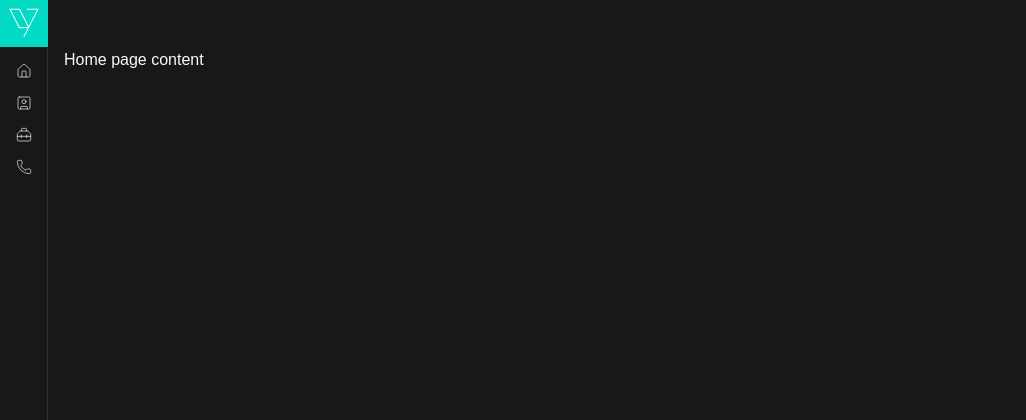
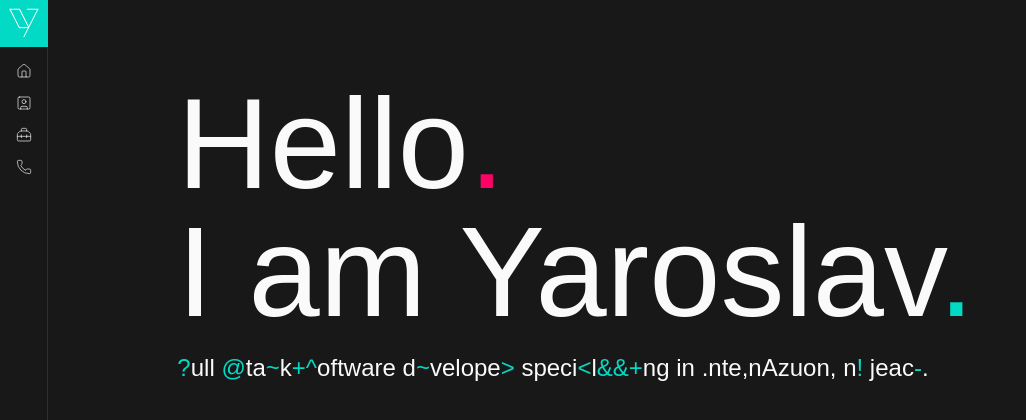
Before and after one commit to yaroslavvasko/yaroslavvasko.github.io, a React (Vite) app in the folder site/: page / in a window 1280 px wide. Shown: the top 420 px of the page, without its empty margins (0-1026 px from the left). Built offline with nearby package versions, Linux system fonts and the light colour scheme.

Commit message:
text transformer

```diff
--- a/site/src/components/sidebar/app-sidebar-body.tsx
+++ b/site/src/components/sidebar/app-sidebar-body.tsx
@@ -14,7 +14,12 @@ export function AppSidebarBody({
       <header className="flex h-16 shrink-0 items-center gap-2 transition-[width,height] ease-linear group-has-data-[collapsible=icon]/sidebar-wrapper:h-12">
         {isMobile && <SidebarTrigger />}
       </header>
-      <div className="flex flex-1 flex-col gap-4 p-4 pt-0">{children}</div>
+
+      <div className="grid grid-cols-12 p-4 sm:p-6 lg:p-8">
+        <section className="col-span-12 lg:col-span-10 lg:col-start-2">
+          {children}
+        </section>
+      </div>
     </SidebarInset>
   );
 }
--- /dev/null
+++ b/site/src/components/text-transformation/text-transformer.tsx
@@ -0,0 +1,178 @@
+import { useCallback, useEffect, useRef, useState } from "react";
+
+const DEFAULT_SPECIALS = "#&*@!%$?~^+-=<>";
+
+export type TextTransformerProps = {
+  sentences?: string[];
+  specials?: string;
+  speed?: number;
+  pauseMs?: number;
+  loop?: boolean;
+  className?: string;
+  glitchPercentage?: number; // 0 to 100, chance for each letter to glitch on each tick (default: 20)
+};
+
+/**
+ * AnimatedText
+ *
+ * Props:
+ *   sentences    string[]   — ordered list of sentences to cycle through
+ *   specials     string     — pool of glitch characters (default: "#&*@!%$?~^+-=<>")
+ *   speed        number     — ms between animation ticks (default: 60)
+ *   pauseMs      number     — ms to hold a fully-resolved sentence (default: 1200)
+ *   loop         boolean    — restart after the last sentence (default: true)
+ *   className    string     — applied to the outer <span>
+ */
+export default function TextTransformer({
+  sentences = [],
+  specials = DEFAULT_SPECIALS,
+  speed = 120,
+  pauseMs = 2000,
+  loop = true,
+  className = "",
+  glitchPercentage = 30,
+}: TextTransformerProps) {
+  const [chars, setChars] = useState<string[]>(
+    () => sentences[0]?.split("") ?? [],
+  );
+  const [glitched, setGlitched] = useState<Set<number>>(new Set<number>());
+  const [currentIndex, setCurrentIndex] = useState(0);
+
+  const timerRef = useRef<number | null>(null);
+  const pauseRef = useRef<number | null>(null);
+
+  const randomSpecial = useCallback(() => {
+    return specials[Math.floor(Math.random() * specials.length)];
+  }, [specials]);
+
+  const letterIndices = useCallback((sentence: string): number[] => {
+    return sentence.split("").flatMap((character, index) => {
+      const isVisibleLetter =
+        character.trim().length > 0 &&
+        ![",", ".", "!", "?"].includes(character);
+
+      return isVisibleLetter ? [index] : [];
+    });
+  }, []);
+
+  const startTransition = useCallback(
+    function startTransition(fromIdx: number, toIdx: number) {
+      const from = sentences[fromIdx] ?? "";
+      const to = sentences[toIdx] ?? "";
+      const maxLen = Math.max(from.length, to.length);
+
+      const currentChars = [...from.padEnd(maxLen)];
+      const fromLetters = letterIndices(from.padEnd(maxLen));
+      const toLetters = letterIndices(to.padEnd(maxLen));
+      const allLetters = [...new Set([...fromLetters, ...toLetters])];
+      const shuffled = [...allLetters].sort(() => Math.random() - 0.5);
+
+      let scrambleIdx = 0;
+      let unscrambleIdx = 0;
+      let phase: "scramble" | "resolve" = "scramble";
+      const glitchedIndices = new Set<number>();
+
+      setChars(currentChars);
+      setGlitched(new Set<number>());
+
+      if (timerRef.current !== null) {
+        window.clearInterval(timerRef.current);
+      }
+
+      timerRef.current = window.setInterval(() => {
+        if (phase === "scramble") {
+          if (scrambleIdx < shuffled.length * (glitchPercentage / 100)) {
+            glitchedIndices.add(shuffled[scrambleIdx++]);
+          } else {
+            phase = "resolve";
+          }
+        }
+
+        if (phase === "resolve") {
+          if (unscrambleIdx < shuffled.length) {
+            const idx = shuffled[unscrambleIdx++];
+            glitchedIndices.delete(idx);
+            currentChars[idx] = to[idx] ?? " ";
+          } else {
+            if (timerRef.current !== null) {
+              window.clearInterval(timerRef.current);
+              timerRef.current = null;
+            }
+
+            const finalChars = [...to];
+            setChars(finalChars);
+            setGlitched(new Set<number>());
+            setCurrentIndex(toIdx);
+
+            const nextIdx = (toIdx + 1) % sentences.length;
+            const shouldContinue = loop || toIdx < sentences.length - 1;
+
+            if (shouldContinue) {
+              if (pauseRef.current !== null) {
+                window.clearTimeout(pauseRef.current);
+              }
+
+              pauseRef.current = window.setTimeout(() => {
+                setCurrentIndex(toIdx);
+                startTransition(toIdx, nextIdx);
+              }, pauseMs);
+            }
+            return;
+          }
+        }
+
+        setChars([...currentChars]);
+        setGlitched(new Set(glitchedIndices));
+      }, speed);
+    },
+    [sentences, speed, pauseMs, loop, letterIndices],
+  );
+
+  useEffect(() => {
+    if (sentences.length < 2) {
+      return;
+    }
+
+    setCurrentIndex(0);
+    setChars([...sentences[0]]);
+    setGlitched(new Set<number>());
+
+    if (pauseRef.current !== null) {
+      window.clearTimeout(pauseRef.current);
+    }
+
+    pauseRef.current = window.setTimeout(() => {
+      startTransition(0, 1);
+    }, pauseMs);
+
+    return () => {
+      if (timerRef.current !== null) {
+        window.clearInterval(timerRef.current);
+        timerRef.current = null;
+      }
+
+      if (pauseRef.current !== null) {
+        window.clearTimeout(pauseRef.current);
+        pauseRef.current = null;
+      }
+    };
+  }, [pauseMs, sentences, startTransition]);
+
+  return (
+    <p className={className} aria-label={sentences[currentIndex] ?? ""}>
+      {chars.map((char, index) =>
+        glitched.has(index) ? (
+          <span
+            key={`${char}-${index}`}
+            className="text-primary"
+            aria-hidden="true"
+          >
+            {randomSpecial()}
+          </span>
+        ) : (
+          <span key={`${char}-${index}`}>{char}</span>
+        ),
+      )}
+    </p>
+  );
+}
--- a/site/src/index.css
+++ b/site/src/index.css
@@ -33,6 +33,7 @@
   --color-secondary: var(--secondary);
   --color-primary-foreground: var(--primary-foreground);
   --color-primary: var(--primary);
+  --color-primary-2: var(--primary-2);
   --color-popover-foreground: var(--popover-foreground);
   --color-popover: var(--popover);
   --color-card-foreground: var(--card-foreground);
@@ -56,6 +57,7 @@
   --popover: oklch(1 0 0);
   --popover-foreground: oklch(0.145 0 0);
   --primary: oklch(0.7976 0.142 182.71);
+  --primary-2: oklch(0.6391 0.255 10.56);
   --primary-foreground: oklch(0.421 0.095 57.708);
   --secondary: oklch(0.967 0.001 286.375);
   --secondary-foreground: oklch(0.21 0.006 285.885);
@@ -91,6 +93,7 @@
   --popover: oklch(0.205 0 0);
   --popover-foreground: oklch(0.985 0 0);
   --primary: oklch(0.7976 0.142 182.71);
+  --primary-2: oklch(0.6391 0.255 10.56);
   --primary-foreground: oklch(0.421 0.095 57.708);
   --secondary: oklch(0.274 0.006 286.033);
   --secondary-foreground: oklch(0.985 0 0);
--- a/site/src/pages/home.tsx
+++ b/site/src/pages/home.tsx
@@ -1,3 +1,25 @@
+import TextTransformer from "@/components/text-transformation/text-transformer";
+
+const sentences = [
+  "Full stack software developer specializing in .NET, Azure, and React.",
+  "Several years of enterprise experience across international projects.",
+  "Turning complex business requirements into elegant, scalable solutions.",
+  "From Kraków, Poland — building software that works across borders.",
+  "May your builds always pass and your users always stay.",
+  "If this resonates — share it with someone who builds things too.",
+];
+
 export default function HomePage() {
-  return <div>Home page content</div>;
+  return (
+    <div className="flex-col">
+      <h1 className="text-6xl lg:text-9xl font-medium">
+        Hello<span className="text-primary-2">.</span>
+      </h1>
+      <h1 className="text-6xl lg:text-9xl font-medium ">
+        I am Yaroslav<span className="text-primary">.</span>
+      </h1>
+
+      <TextTransformer sentences={sentences} className="text-2xl pt-4" />
+    </div>
+  );
 }
```
